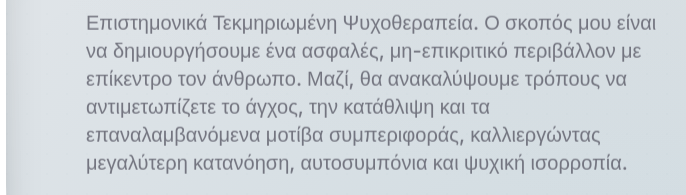
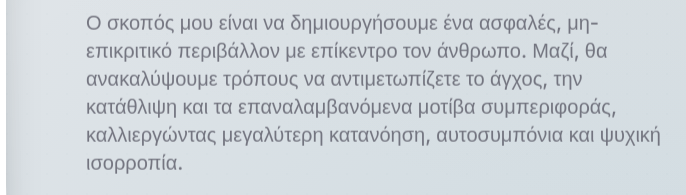
Before and after one commit to agelmet/PARTHENIS, a plain HTML site: page index.html in a window 1280 px wide. Shown: the part 487-682 px from the top of the page, 594-1280 px from the left. Drawn offline with nearby package versions, Linux system fonts and the light colour scheme; a web font is replaced by a local one.

Commit message:
Update index.html

```diff
--- a/index.html
+++ b/index.html
@@ -212,7 +212,7 @@
                 </h1>
 
                 <p class="text-lg lg:text-xl text-brand-darkgrey/80 mb-10 max-w-xl mx-auto lg:mx-0 leading-relaxed font-medium">
-                    Επιστημονικά Τεκμηριωμένη Ψυχοθεραπεία. Ο σκοπός μου είναι να δημιουργήσουμε ένα ασφαλές, μη-επικριτικό περιβάλλον με επίκεντρο τον άνθρωπο. Μαζί, θα ανακαλύψουμε τρόπους να αντιμετωπίζετε το άγχος, την κατάθλιψη και τα επαναλαμβανόμενα μοτίβα συμπεριφοράς, καλλιεργώντας μεγαλύτερη κατανόηση, αυτοσυμπόνια και ψυχική ισορροπία.
+                    Ο σκοπός μου είναι να δημιουργήσουμε ένα ασφαλές, μη-επικριτικό περιβάλλον με επίκεντρο τον άνθρωπο. Μαζί, θα ανακαλύψουμε τρόπους να αντιμετωπίζετε το άγχος, την κατάθλιψη και τα επαναλαμβανόμενα μοτίβα συμπεριφοράς, καλλιεργώντας μεγαλύτερη κατανόηση, αυτοσυμπόνια και ψυχική ισορροπία.
                 </p>
 
                 <div class="flex flex-col sm:flex-row items-center gap-5 justify-center lg:justify-start">
```
